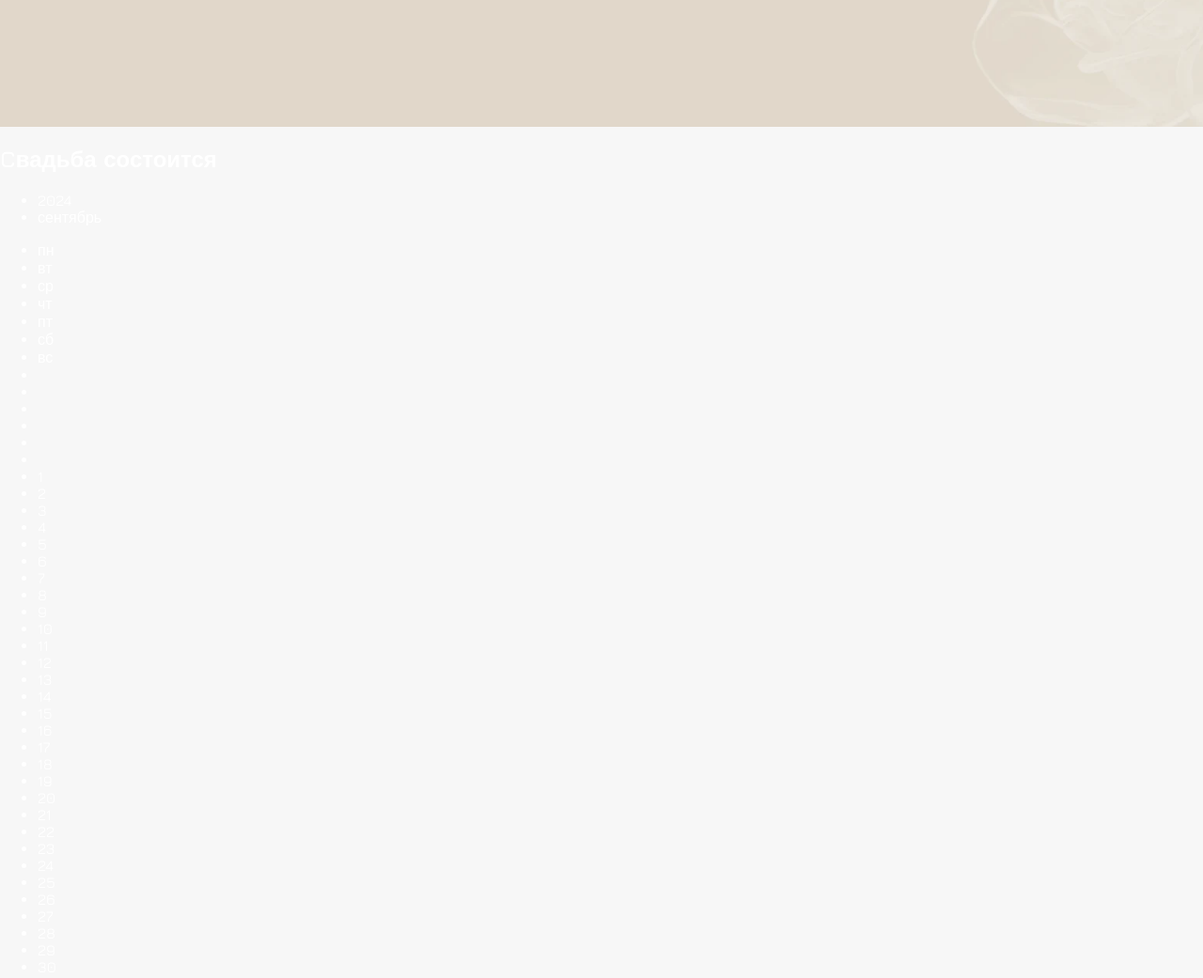
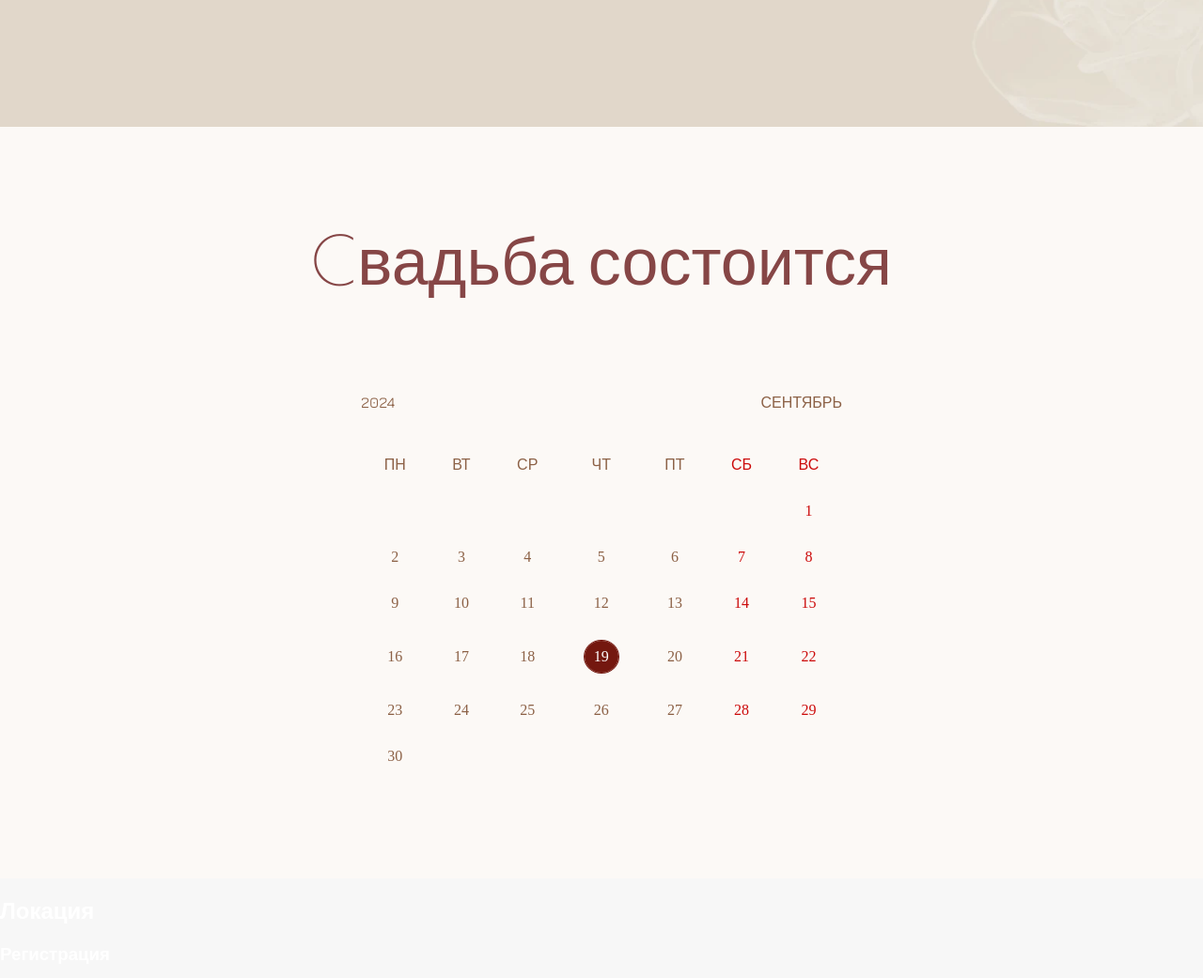
Before and after one commit to dsgcat/MyWedding, a plain HTML site: page index.html in a window 1280 px wide. Shown: the part 1640-2681 px from the top of the page at 94% size. Drawn offline with nearby package versions, Linux system fonts and the light colour scheme; a web font is replaced by a local one.

Commit message:
neww12-06v2

```diff
--- a/index.css
+++ b/index.css
@@ -21,9 +21,11 @@
     box-sizing: border-box;
 }
 
-@media screen and (max-width: 430px) {
+@media screen and (max-width: 1024px) {
     .header {
-        max-width: 430px;
+        background: url(./images/main-mobile.webp);
+        background-size: cover;
+        background-repeat: no-repeat;
     }
 }
 
@@ -248,3 +250,126 @@
         height: 350px;
     }
 }
+
+/* календарь*/
+
+.date {
+    max-width: 1600px;
+    min-height: 800px;
+    display: flex;
+    flex-direction: column;
+    align-items: center;
+    margin: 0 auto;
+    background: #fcf9f6;
+    padding: 0;
+    color: #8C6146;
+    padding: 100px 0 100px 0;
+    box-sizing: border-box;
+}
+
+@media screen and (max-width: 635px) {
+    .date {
+        min-height: 500px;
+    }
+}
+
+.date-title {
+    margin: 0;
+    padding: 0 0 100px 0;
+    font-weight: 200;
+    font-size: 70px;
+    line-height: 120%;
+    color: #864646;
+    font-family: "Poiret One", sans-serif;
+}
+
+@media screen and (max-width: 635px) {
+    .date-title {
+        font-size: 50px;
+        padding: 0 0 50px 0;
+    }
+}
+
+@media screen and (max-width: 448px) {
+    .date-title {
+        font-size: 30px;
+    }
+}
+
+.year {
+    display: flex;
+    flex-direction: row;
+    justify-content: space-between;
+    width: 512px;
+    height: 66px;
+    list-style: none;
+    margin: 0;
+    padding: 0;
+    text-transform: uppercase;
+    color: #8C6146;
+    padding-inline-start: 0;
+    margin-block-start: 0;
+    margin-block-end: 0;
+}
+
+@media screen and (max-width: 635px) {
+    .year {
+        width: 400px;
+    }
+}
+
+@media screen and (max-width: 448px) {
+    .year {
+        width: 280px;
+    }
+}
+
+.week {
+    display: grid;
+    grid-template-areas:
+        "days days days days days days days"
+        "days days days days days days days"
+        "days days days days days days days"
+        "days days days days days days days"
+        "days days days days days days days"
+        "days days days days days days days";
+    text-transform: uppercase;
+    color: #8C6146;
+    list-style: none;
+    margin: 0;
+    padding: 0;
+    grid-template-columns: auto auto auto auto auto auto auto;
+    grid-template-rows: auto auto auto auto auto auto auto;
+    place-items: center;
+    row-gap: 31px;
+}
+
+@media screen and (max-width: 635px) {
+    .week {
+        row-gap: 15px;
+    }
+}
+
+@media screen and (max-width: 448px) {
+    .week {
+        row-gap: 10px;
+        font-size: 14px;
+    }
+}
+
+.num-date {
+    font-family: "Baskervville", serif;
+    font-weight: 300;
+}
+
+.dayoff {
+    color: rgb(204, 11, 11);
+}
+
+.thatday {
+    outline: 1px solid #74180f;
+    padding: 8px 10px;
+    border-radius: 50%;
+    background-color: #74180f;
+    color: #fff;
+}
```
Also changed, not shown: index.html (+1 -0 lines).
